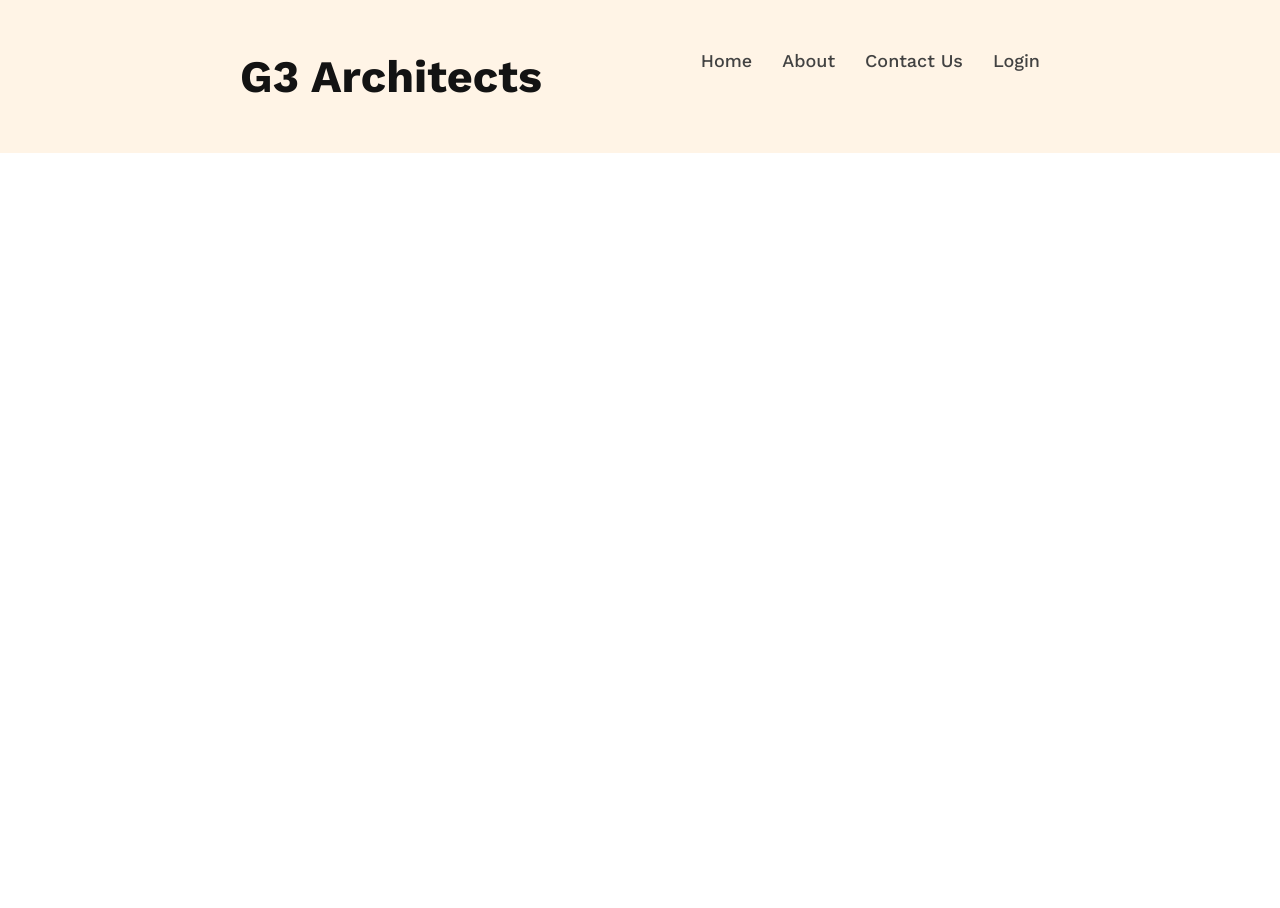
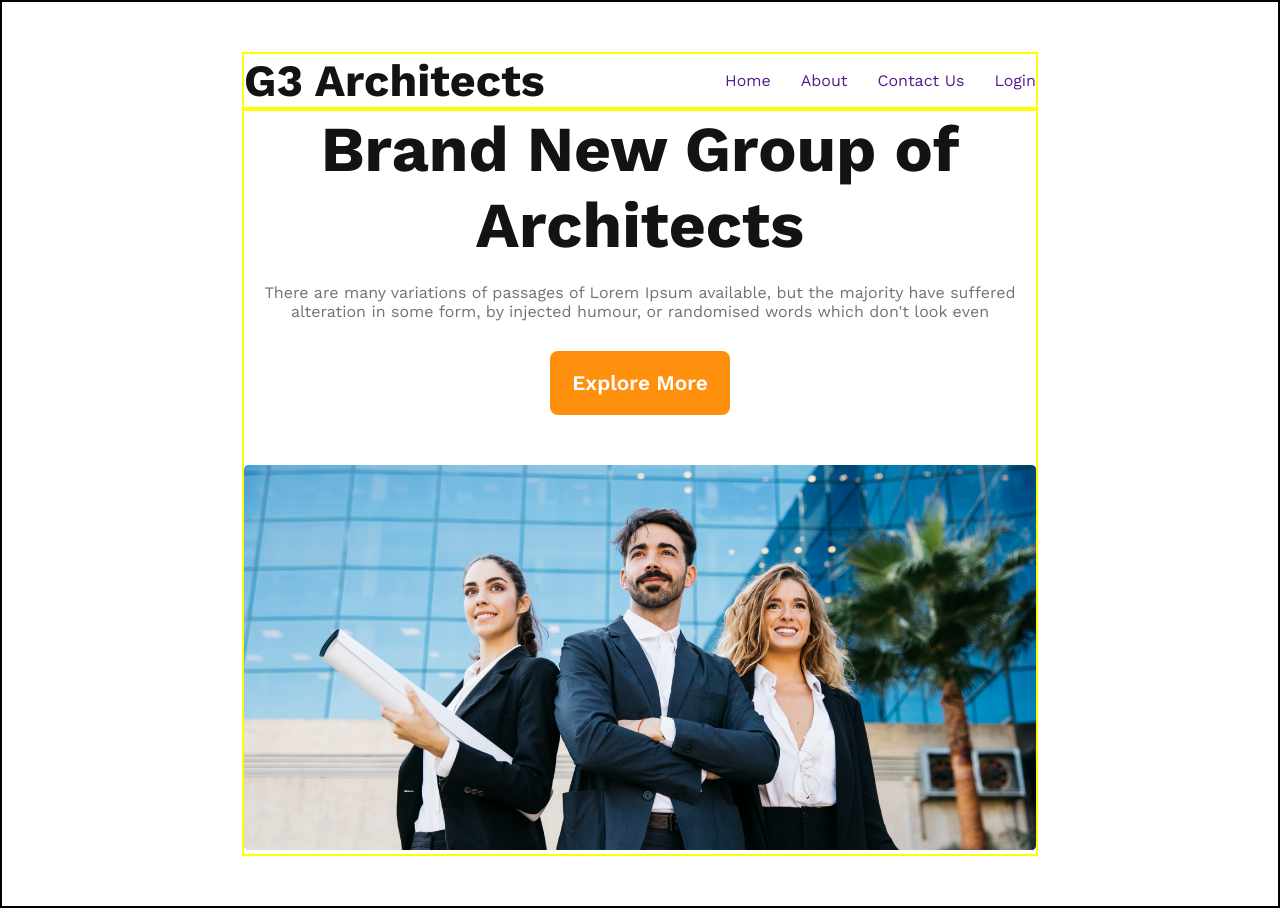
Before and after one commit to mhmitas/g-3-architects-website, a plain HTML site: page index.html in a window 1280 px wide. Before the commit the page ends 800 px from the top, so only its background shows below. Drawn offline with nearby package versions, Linux system fonts and the light colour scheme.

Commit message:
css code changed

```diff
--- a/index.html
+++ b/index.html
@@ -1,11 +1,13 @@
 <!DOCTYPE html>
 <html lang="en">
+
 <head>
     <meta charset="UTF-8">
     <meta name="viewport" content="width=device-width, initial-scale=1.0">
     <title>G-3 Architects</title>
     <link rel="stylesheet" href="styles/architect.css">
 </head>
+
 <body>
     <header>
         <nav>
@@ -17,6 +19,16 @@
                 <li><a href="">Login</a></li>
             </ul>
         </nav>
+        <div class="banner">
+            <div class="banner-content">
+                <h1 class="banner-title">Brand New Group of Architects</h1>
+                <p class="banner-descript">There are many variations of passages of Lorem Ipsum available, but the
+                    majority have suffered alteration in some form, by injected humour, or randomised words which don't
+                    look even</p>
+                <button class="btn-primary">Explore More</button>
+            </div>
+            <img src="images/banner.png" alt="" class="banner-img">
+        </div>
     </header>
     <main>
 
@@ -25,4 +37,5 @@
 
     </footer>
 </body>
+
 </html>
--- a/styles/architect.css
+++ b/styles/architect.css
@@ -1,43 +1,94 @@
 /* work sans font from google */
 @import url('https://fonts.googleapis.com/css2?family=Work+Sans:wght@400;500;600;700;800&display=swap');
 
+/* shared styles */
 * {
     font-family: 'Work Sans', sans-serif;
     margin: 0;
     padding: 0;
 }
 
+.btn-primary {
+    width: 180px;
+    height: 64px;
+    border-radius: 8px;
+    background: #FF900E;
+    border: none;
+    color: #FFF;
+    /* text-align: center; */
+    font-size: 1.3rem;
+    font-weight: 600;
+}
+
 /* header styles */
 header {
-    background: rgba(255, 144, 14, 0.10);
+    border: 2px solid;
     padding: 50px 240px;
 }
 
+/* nav styles */
 nav {
     display: flex;
     justify-content: space-between;
+    align-items: center;
+    border: 2px solid yellow;
+}
+
+nav ul {
+    display: flex;
+    list-style: none;
+    /* gap: 30px; */
+}
+
+nav ul a {
+    text-decoration: none;
+    margin-left: 30px;
 }
 
 .nav-title {
     color: #131313;
-    text-align: center;
-    font-size: 45px;
+    font-size: 2.8rem;
     font-weight: 700;
 }
 
-nav>ul {
-    display: flex;
-    gap: 30px;
+/* banner styles */
+.banner {
+    border: 2px solid yellow;
 }
 
-nav li {
-    list-style: none;
+.banner-content {
+    max-width: 860px;
+    text-align: center;
+    margin: 0 auto;
+    margin-bottom: 50px;
 }
 
-nav li a {
-    text-decoration: none;
-    color: #424242;
-    text-align: center;
-    font-size: 18px;
-    font-weight: 500;
+.banner-title {
+    color: #131313;
+    font-size: 4rem;
+    font-weight: 700;
+    padding-bottom: 20px;
 }
+
+.banner-descript {
+    color: #727272;
+    font-size: 1rem;
+    font-weight: 400;
+    margin-bottom: 30px;
+}
+
+.banner img {
+    width: 100%;
+}
+
+/* responsive media queries */
+/* for mobile device */
+
+@media screen and (max-width: 576px){
+    nav{
+        flex-direction: column;
+    }
+    header{
+        padding: 20px;
+    }
+}
```
